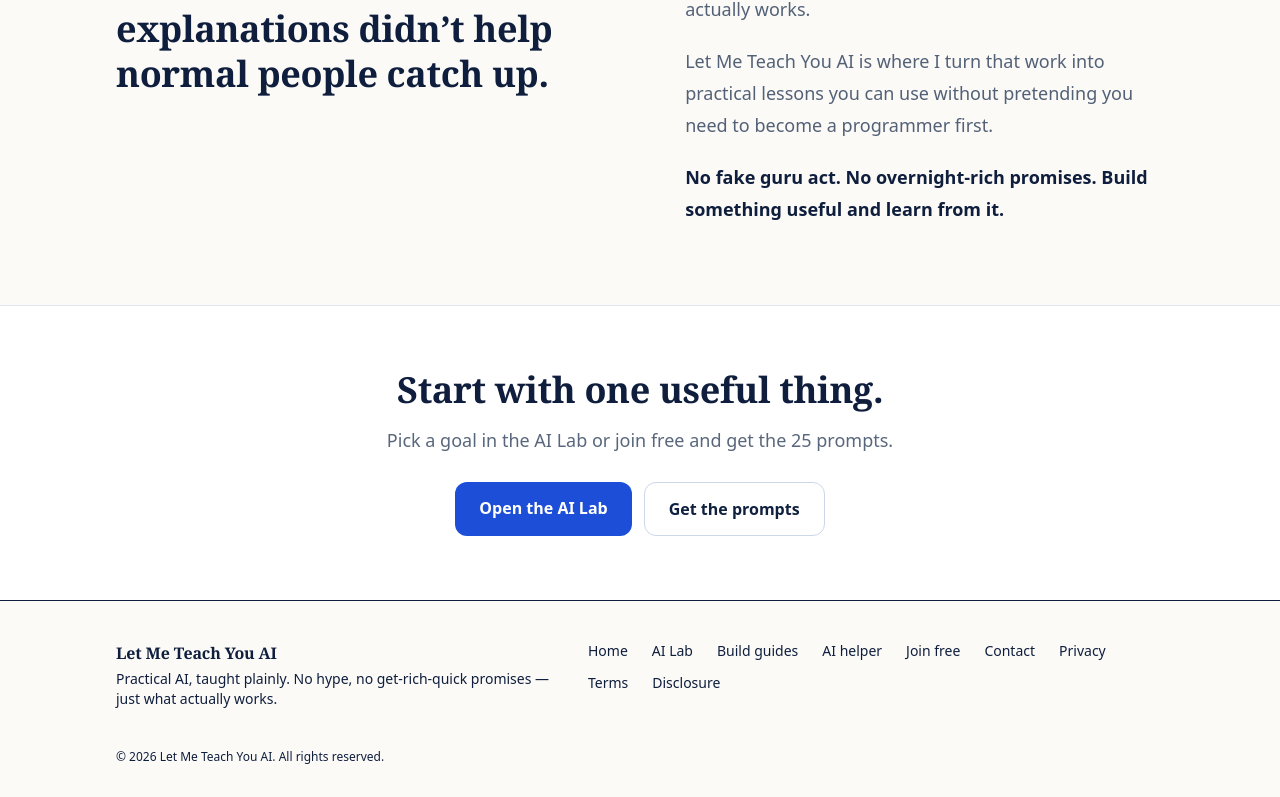
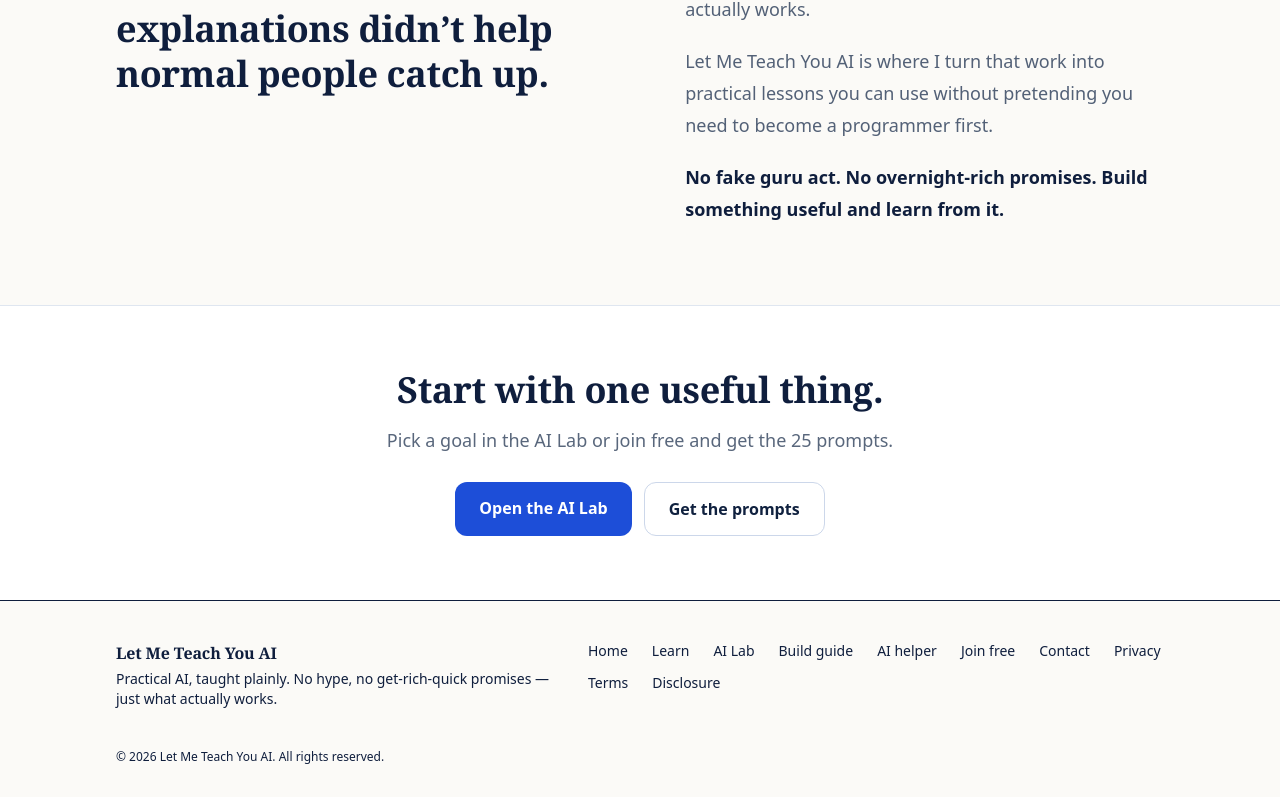
Before and after one commit to DopestT/Let-Me-Teach-You-AI, a Next.js app: page / in a window 1280 px wide. Shown: the part 3203-4000 px from the top of the page. Built offline with nearby package versions, Linux system fonts and the light colour scheme; no server answers.

Commit message:
Add Learn hub to footer navigation

```diff
--- a/components/site-footer.tsx
+++ b/components/site-footer.tsx
@@ -18,8 +18,9 @@ export function SiteFooter() {
         </div>
         <nav className="flex max-w-xl flex-wrap gap-x-6 gap-y-3 text-sm text-[--color-navy-600]" aria-label="Footer navigation">
           <Link href="/" className="hover:text-[--color-brand]">Home</Link>
+          <Link href="/learn" className="hover:text-[--color-brand]">Learn</Link>
           <Link href="/#lab" className="hover:text-[--color-brand]">AI Lab</Link>
-          <Link href="/build/ai-workflow-from-plain-english" className="hover:text-[--color-brand]">Build guides</Link>
+          <Link href="/build/ai-workflow-from-plain-english" className="hover:text-[--color-brand]">Build guide</Link>
           <Link href="/playground" className="hover:text-[--color-brand]">AI helper</Link>
           <Link href="/#join" className="hover:text-[--color-brand]">Join free</Link>
           <Link href="/contact" className="hover:text-[--color-brand]">Contact</Link>
```
